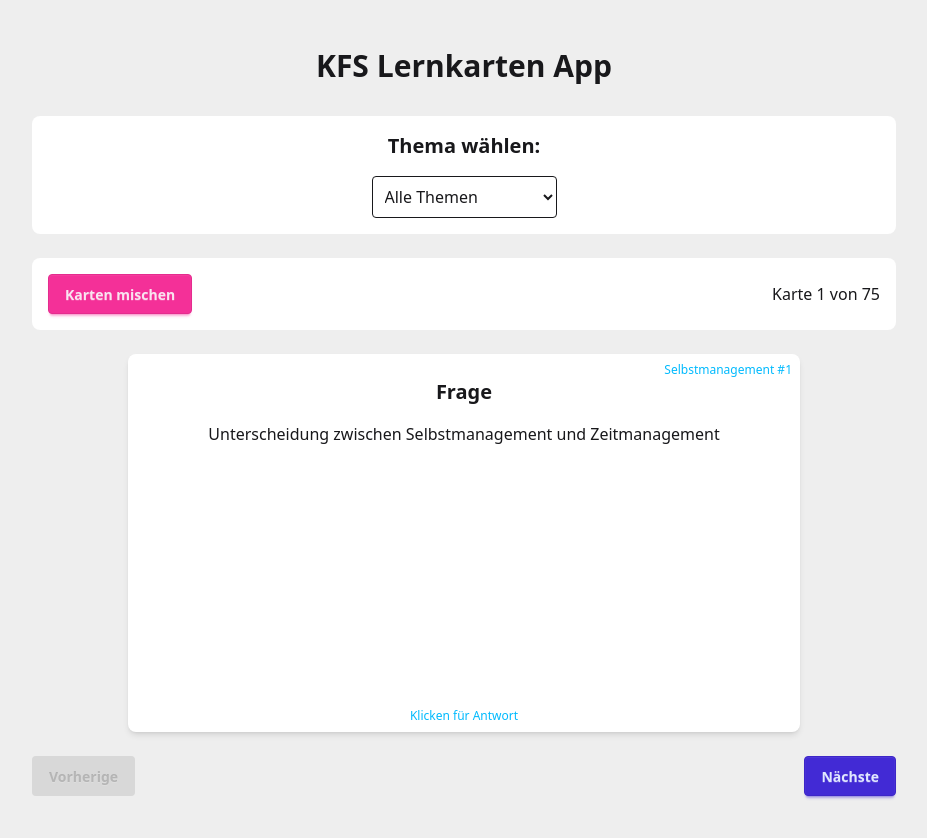
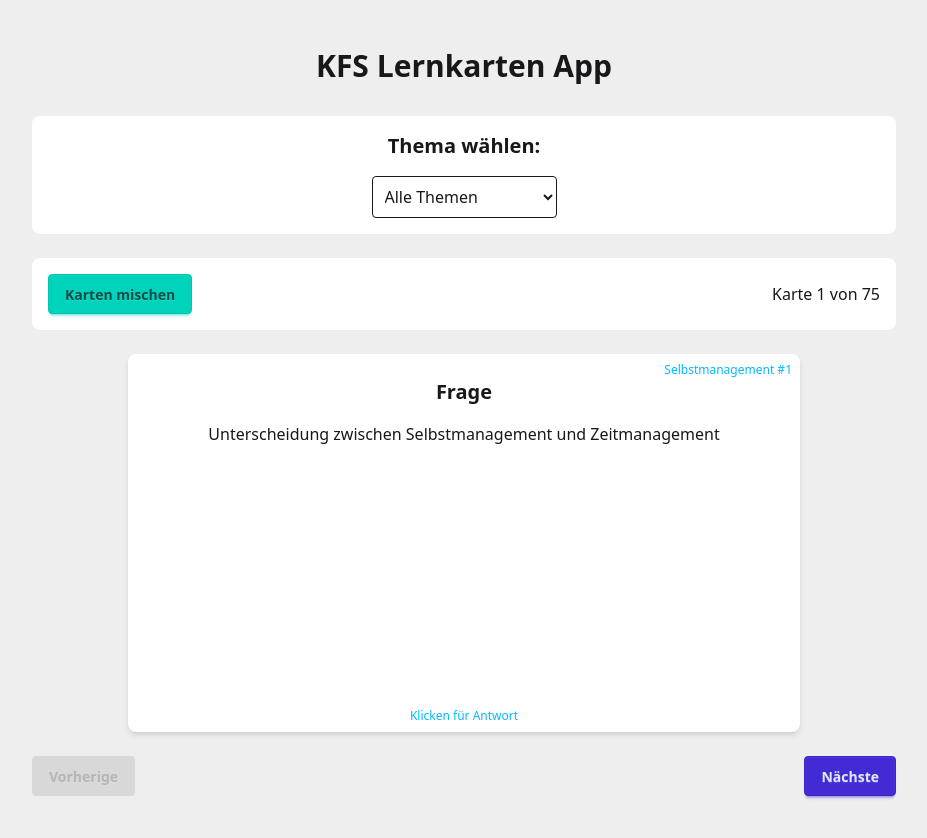
Before and after one commit to BooleanBill/KFSLearningCards, a React (Vite) app: page / in a window 1280 px wide. Shown: the top 838 px of the page, without its empty margins (176-1103 px from the left). Built offline with nearby package versions, Linux system fonts and the light colour scheme.

Commit message:
button color

```diff
--- a/src/App.tsx
+++ b/src/App.tsx
@@ -119,7 +119,7 @@ function App() {
         <div className="controls mb-6 flex justify-between items-center bg-base-100 rounded-lg p-4">
           <button
             onClick={handleShuffle}
-            className="btn btn-secondary"
+            className="btn btn-accent"
           >
             Karten mischen
           </button>
```
